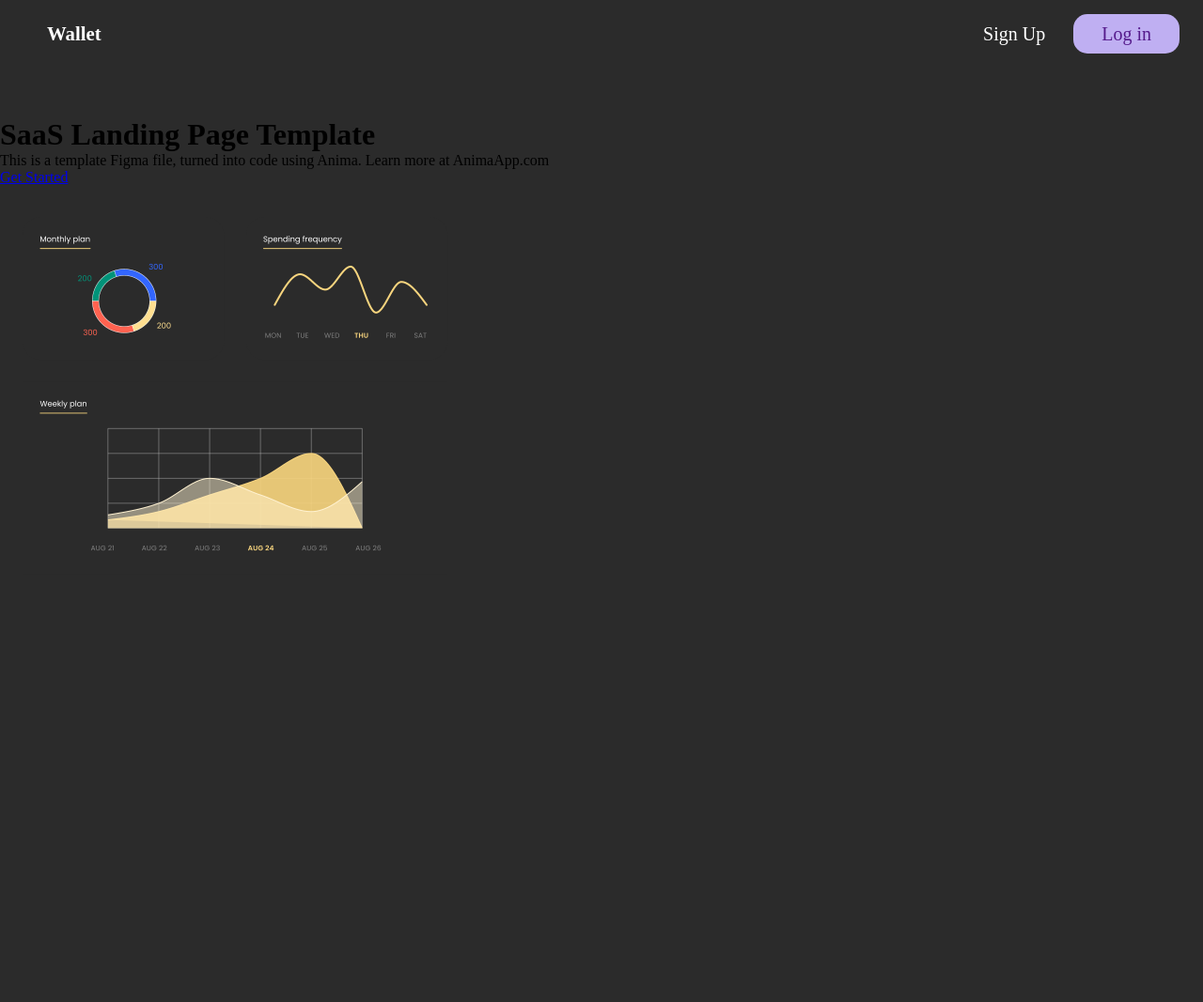
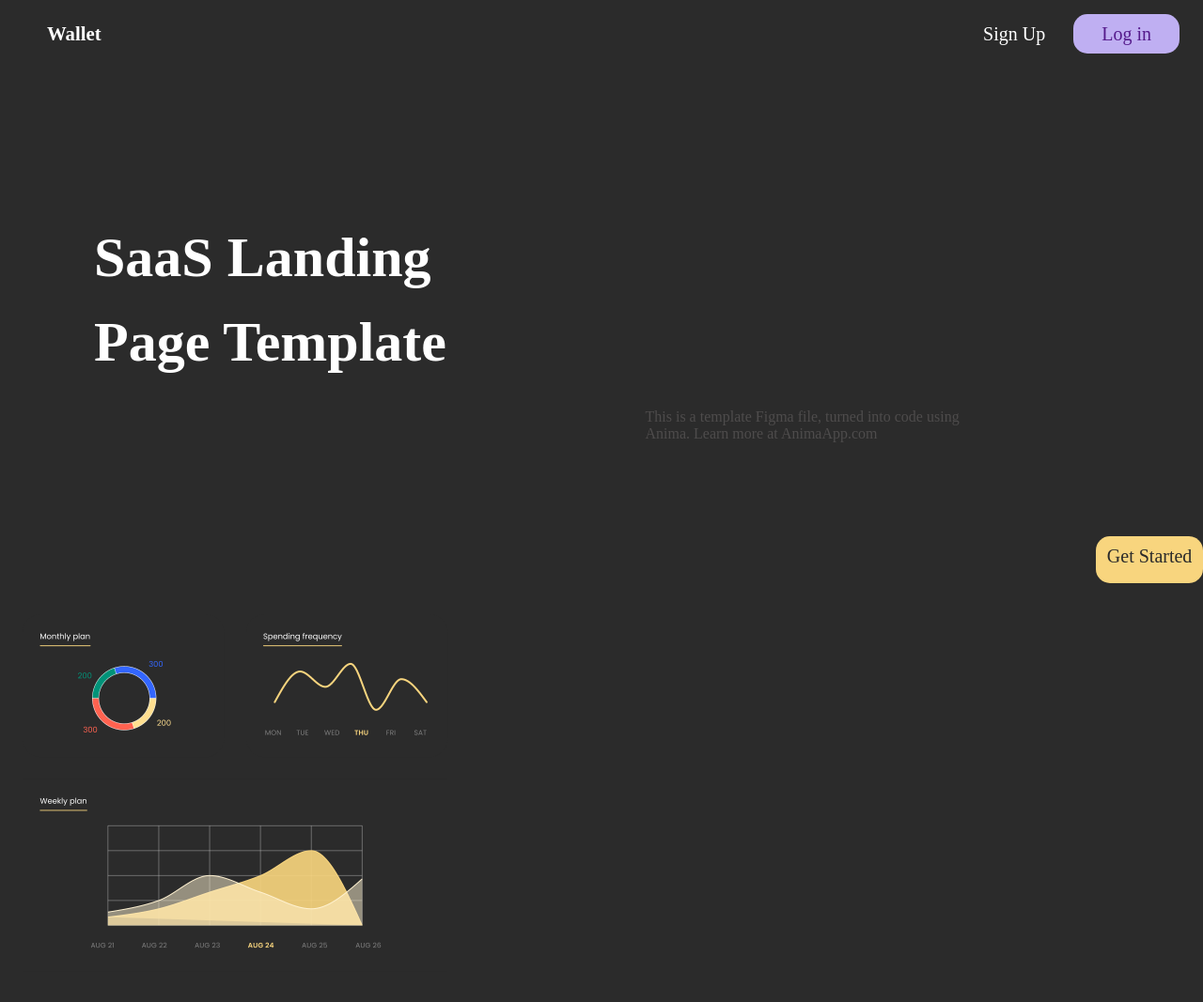
Before and after one commit to GolgeMuhendis/Gridea_Frontend_Egitimi, a plain HTML site: page LandingPage/index.html in a window 1280 px wide. Shown: the whole page at 94% size. Before the commit the page ends 800 px from the top, so only its background shows below. Drawn offline with Linux system fonts and the light colour scheme.

Commit message:
landingpage oluşturuldu

```diff
--- a/LandingPage/style.scss
+++ b/LandingPage/style.scss
@@ -44,3 +44,57 @@ header{
 
     }
 }
+
+
+
+.landingpage{
+    .content1{
+
+        //height: 600px;
+        display: flex;
+        justify-content: space-between;
+
+
+
+        h1{
+            color: white;
+            font-size: 60px;
+            line-height: 90px;
+            margin-top: 104px;
+            margin-left: 100px;
+            text-align: start;
+
+
+        }
+
+        p{
+            color:  #4e4c4c;
+            padding-top: 310px;
+            margin-left: 100px;
+
+        }
+
+        a{
+
+            width: 175px;
+            height: 40px;
+            margin-top: 446px;
+            margin-left: 100px;
+            background-color:  #F8D57E;
+            text-decoration: none  ;
+            color: #2B2B2B;
+            text-align: center;
+            padding-top: 10px;
+            font-size: 20px;
+            border-radius: 15px;
+        }
+
+
+    }
+
+    .img1{
+        display: flex;
+        justify-content: space-between;
+
+    }
+}
```
Also changed, not shown: LandingPage/style.css, 1 other file.
